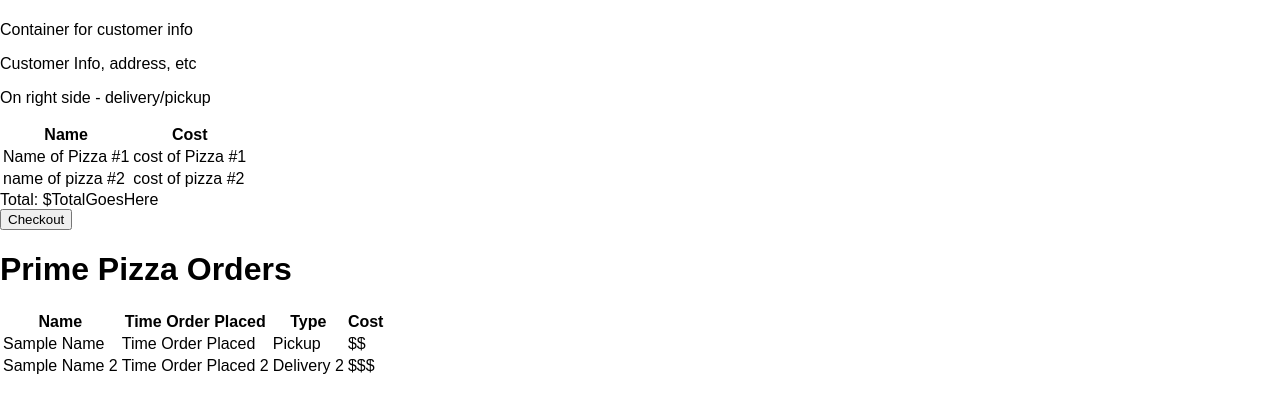
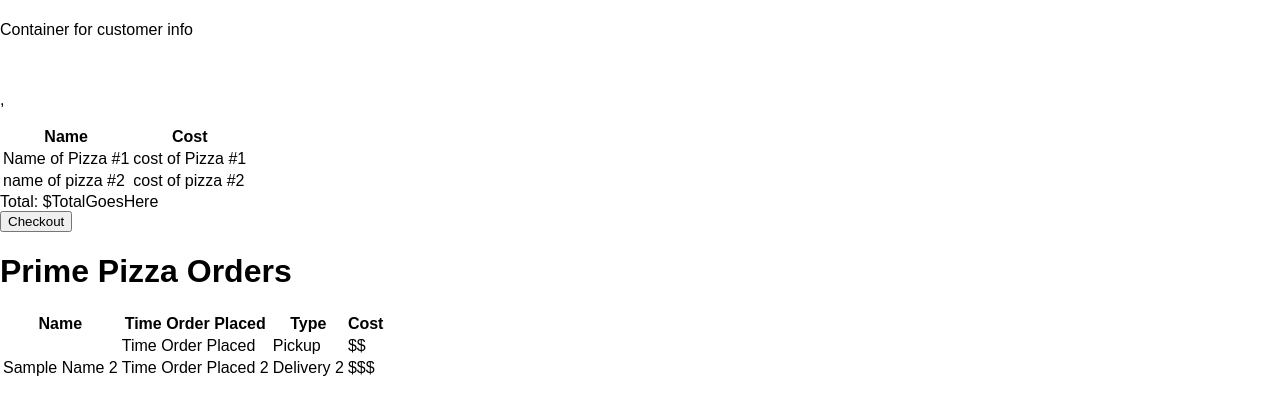
Before and after one commit to weisp014/redux-pizza-parlor, a React (Create React App) app: page / in a window 1280 px wide. Shown: the part 394-797 px from the top of the page. Built offline with nearby package versions, Linux system fonts and the light colour scheme; no server answers.

Commit message:
admin and checkout partially variable-ized

```diff
--- a/src/components/Admin/Admin.jsx
+++ b/src/components/Admin/Admin.jsx
@@ -1,4 +1,10 @@
+import { useSelector } from "react-redux"
+
 function AdminPage() {
+
+    const adminCustomerInfo = useSelector(store => store.customerInfo)
+
+
     return (
         <>
             <div className="adminHeader">
@@ -15,7 +21,7 @@ function AdminPage() {
                 </thead>
                 <tbody>
                     <tr>
-                        <td>Sample Name</td>
+                        <td>{adminCustomerInfo.name}</td>
                         <td>Time Order Placed</td>
                         <td>Pickup</td>
                         <td>$$</td>
--- a/src/components/Checkout/Checkout.jsx
+++ b/src/components/Checkout/Checkout.jsx
@@ -1,5 +1,6 @@
 import { useDispatch, useSelector } from 'react-redux';
 import { useHistory } from 'react-router-dom';
+import axios from 'axios'
 
 function Checkout() {
     const dispatch = useDispatch()
@@ -9,16 +10,16 @@ function Checkout() {
     const checkoutPizzaInfo = useSelector(store => store.pizzaInfo)
 
     const handleCheckout = () => {
-
+        console.log(`checkoutCustomerInfo`, checkoutCustomerInfo);
         // confirm stores for customer info, pizzas selected/in cart. These will be used in
         // newOrder, below, as well as rendering the checkout page (one or both?)
 
 
         const newOrder = {
-            customer_name: "Donatello",
-            street_address: "20 W 34th St",
-            city: "New York",
-            zip: "10001",
+            customer_name: checkoutCustomerInfo.name,
+            street_address: checkoutCustomerInfo.address,
+            city: checkoutCustomerInfo.city,
+            zip: checkoutCustomerInfo.zip,
             total: "27.98",
             type: "Pickup",
             // these are really irrelevant pre-stretch goals.
@@ -53,8 +54,12 @@ function Checkout() {
         <>
             <h1>Step 3: Checkout</h1>
             <div>Container for customer info</div>
-            <p>Customer Info, address, etc</p>
-            <p>On right side - delivery/pickup</p>
+            <p>{checkoutCustomerInfo.name}<br />
+            {checkoutCustomerInfo.address}<br />
+            {checkoutCustomerInfo.city}, {checkoutCustomerInfo.zip}</p>
+
+
+
             <table>
                 <thead>
                     <tr>
```
